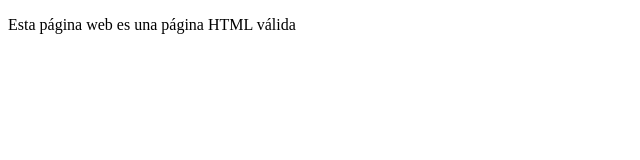
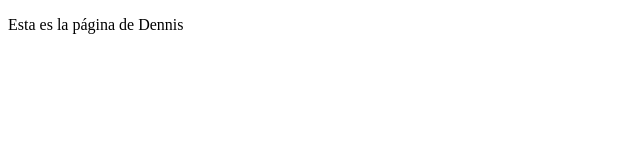
Before and after one commit to DennisAlRo/HLC_DAR_1, a plain HTML site: page index.html in a window 1280 px wide. Shown: the whole page, without its empty margins (0-640 px from the left). Drawn offline with Linux system fonts and the light colour scheme.

Commit message:
modifico index.html

```diff
--- a/index.html
+++ b/index.html
@@ -9,6 +9,6 @@
     <script>src="javascript.js"</script>
 </head>
 <body>
-    <p>Esta página web es una página HTML válida</p>
+    <p>Esta es la página de Dennis</p>
 </body>
 </html>
```
